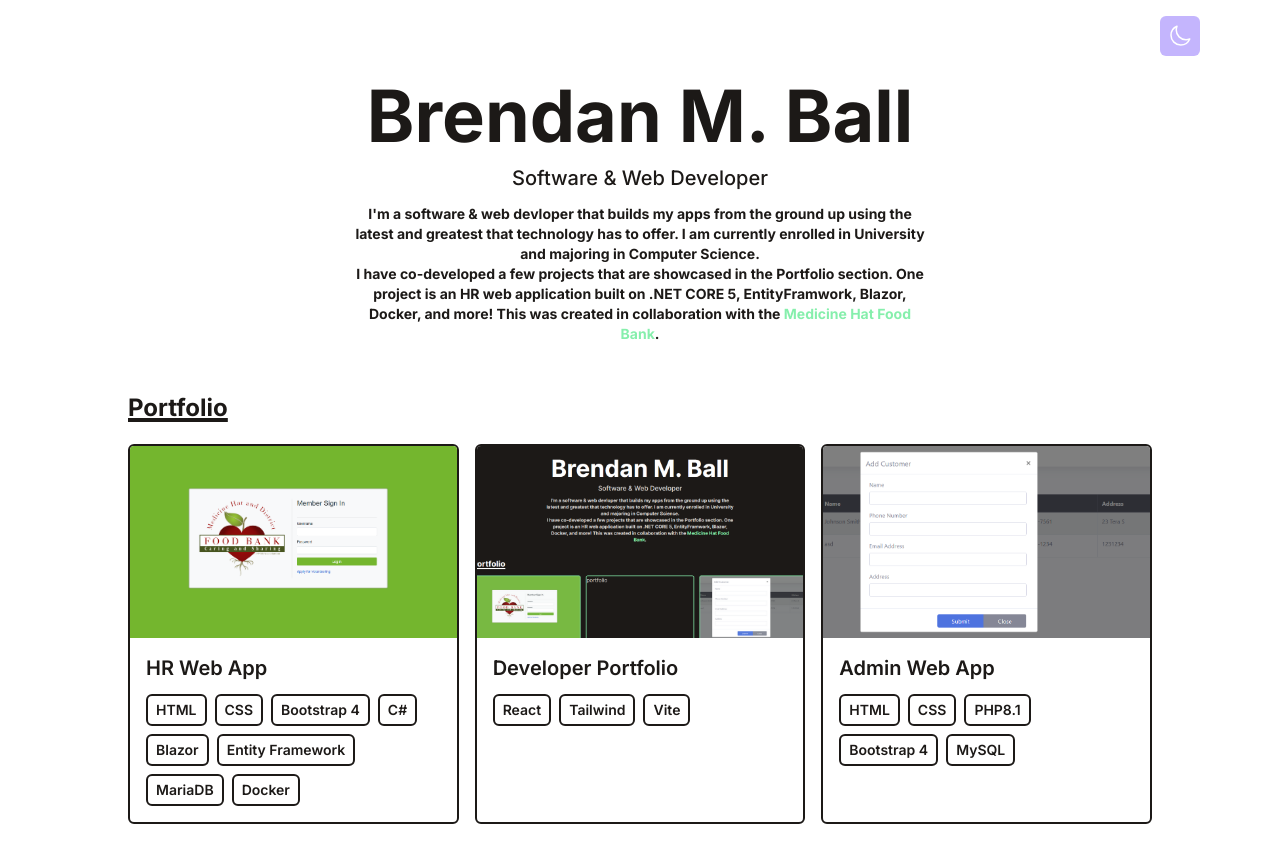
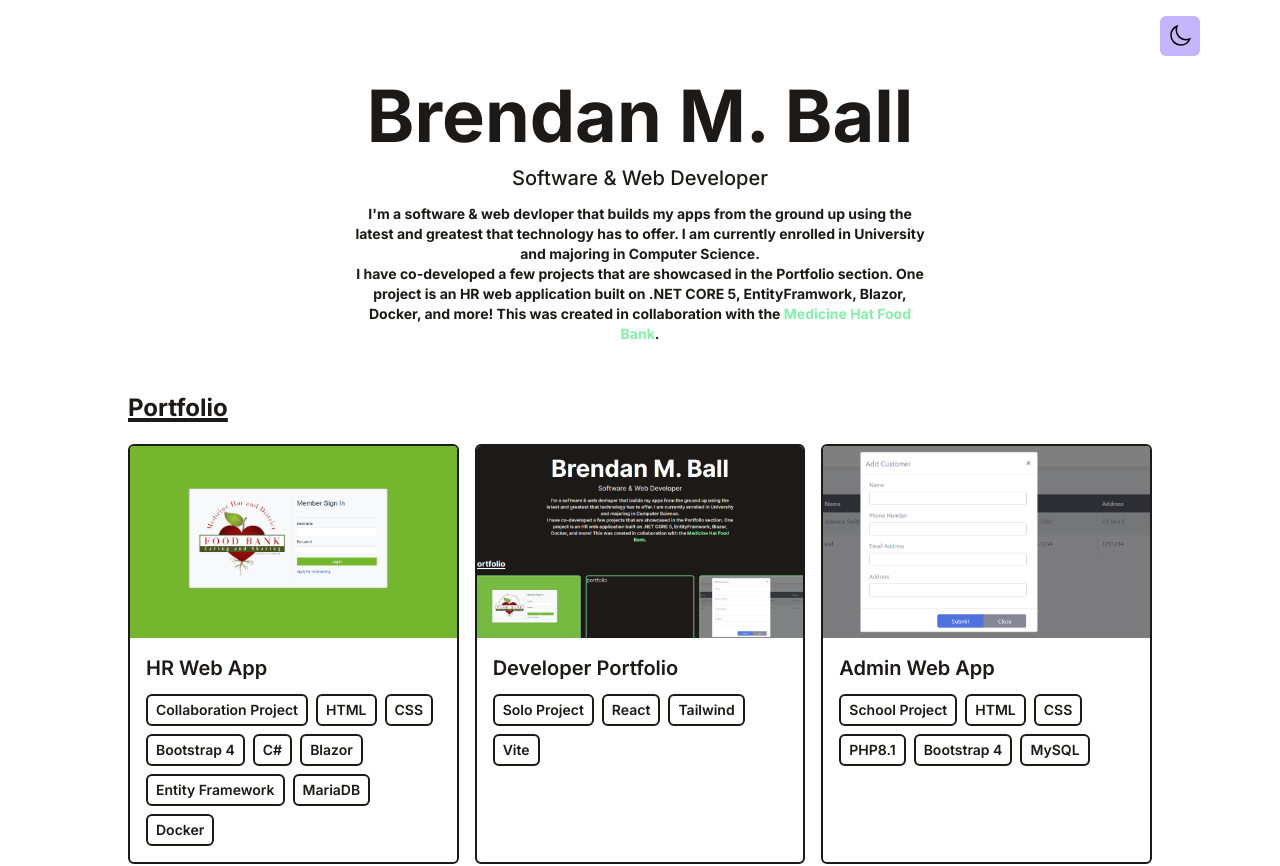
Before and after one commit to brendanball4/PortfolioJSXTailwind, a React (Vite) app: page / in a window 1280 px wide. Shown: the top 866 px of the page. Built offline with nearby package versions, Linux system fonts and the light colour scheme.

Commit message:
Added in scroll back to top button

```diff
--- a/src/App.jsx
+++ b/src/App.jsx
@@ -7,15 +7,39 @@ import Footer from "./components/Footer";
 
 
 function App() {
-  const [theme, setTheme] = useState(null);
+	const [backToTop, setBackToTop] = useState(false);
+  	const [theme, setTheme] = useState(null);
 
 	useEffect(() => {
+		window.addEventListener("scroll", () => {
+			const targets = document.querySelectorAll(".js-show-on-scroll");
+			if (window.scrollY > 200) {
+				targets.forEach(function(target) {
+					target.classList.remove("animate-fadeOut");
+					target.classList.add("animate-fadeIn");
+				});
+				setBackToTop(true);
+			} else {
+				targets.forEach(function(target) {
+					target.classList.remove("animate-fadeIn");
+					target.classList.add("animate-fadeOut");
+				});
+			}
+		}, []);
+
 		if (window.matchMedia("(prefers-color-scheme: dark)").matches) {
 			setTheme("dark");
 		} else {
 			setTheme("light");
 		}
 	}, []);
+
+	const handleScrollTop = () => {
+		window.scrollTo({
+			top: 0,
+			behavior: "smooth"
+		})
+	}
 
 	const handleThemeSwitch = () => {
 		setTheme(theme === "dark" ? "light" : "dark");
@@ -40,7 +64,7 @@ function App() {
 		>
 			<path
 				strokeLinecap="round"
-				strokeLinejoin="round"
+				strokeLineJoin="round"
 				d="M12 3v2.25m6.364.386l-1.591 1.591M21 12h-2.25m-.386 6.364l-1.591-1.591M12 18.75V21m-4.773-4.227l-1.591 1.591M5.25 12H3m4.227-4.773L5.636 5.636M15.75 12a3.75 3.75 0 11-7.5 0 3.75 3.75 0 017.5 0z"
 			/>
 		</svg>
@@ -52,12 +76,12 @@ function App() {
 			fill="none"
 			viewBox="0 0 24 24"
 			strokeWidth={1.5}
-			stroke="white"
+			stroke="currentColor"
 			className="w-6 h-6"
 		>
 			<path
 				strokeLinecap="round"
-				strokeLinejoin="round"
+				strokeLineJoin="round"
 				d="M21.752 15.002A9.718 9.718 0 0118 15.75c-5.385 0-9.75-4.365-9.75-9.75 0-1.33.266-2.597.748-3.752A9.753 9.753 0 003 11.25C3 16.635 7.365 21 12.75 21a9.753 9.753 0 009.002-5.998z"
 			/>
 		</svg>
@@ -80,6 +104,29 @@ function App() {
 				<Contact />
 				<Footer />
 			</div>
+			{backToTop && (
+				<div>
+					<button
+						type="button"
+						onClick={handleScrollTop}
+						className="js-show-on-scroll fixed p-2 z-10 right-10 bottom-4 bg-violet-300 dark:bg-gray-600 text-lg p-5 rounded-3xl">
+							<svg
+								xmlns="http://www.w3.org/2000/svg"
+								fill="none"
+								viewBox="0 0 24 24"
+								strokeWidth="1.5"
+								stroke="currentColor"
+								className="animate-pulse w-6 h-6"
+							>
+								<path
+									strokeLinecap="round"
+									strokeLineJoin="round"
+									d="M4.5 12.75l7.5-7.5 7.5 7.5m-15 6l7.5-7.5 7.5 7.5"
+								/>
+							</svg>
+					</button>
+				</div>
+			)}
 		</div>
 	 </>
   )
--- a/src/components/Portfolio.jsx
+++ b/src/components/Portfolio.jsx
@@ -14,6 +14,7 @@ function Portfolio() {
                      imgUrl={project.imgUrl}
                      title={project.title}
                      stack={project.stack}
+                     link={project.link}
                   />
                ))}
             </div>
--- a/src/components/PortfolioItem.jsx
+++ b/src/components/PortfolioItem.jsx
@@ -1,9 +1,11 @@
 import React from "react";
 
-function PortfolioItem({ title, imgUrl, stack }) {
+function PortfolioItem({ title, imgUrl, stack, link }) {
    return (
       <a
-         href="#"
+         target="_blank"
+         rel="noopener noreferrer"
+         href={link}
          className="border-2 border-stone-900 dark:border-green-300 rounded-md overflow-hidden"
       >
          <img
--- a/src/data/portfolio.js
+++ b/src/data/portfolio.js
@@ -2,16 +2,19 @@ export default [
     {
         title: 'HR Web App',
         imgUrl: 'assets/images/foodbank.PNG',
-        stack: ['HTML', 'CSS', 'Bootstrap 4', 'C#', 'Blazor', 'Entity Framework', 'MariaDB', 'Docker'],
+        stack: [ 'Collaboration Project', 'HTML', 'CSS', 'Bootstrap 4', 'C#', 'Blazor', 'Entity Framework', 'MariaDB', 'Docker'],
+        link: 'https://github.com/cdmoss/hrmanager-blazorapp',
     },
     {
         title: 'Developer Portfolio',
         imgUrl: 'assets/images/DevPortfolio.PNG',
-        stack: ['React', 'Tailwind', 'Vite'],
+        stack: [ 'Solo Project', 'React', 'Tailwind', 'Vite'],
+        link: 'https://github.com/brendanball4/PortfolioJSXTailwind',
     },
     {
         title: 'Admin Web App',
         imgUrl: 'assets/images/admin.PNG',
-        stack: ['HTML', 'CSS', 'PHP8.1', 'Bootstrap 4', 'MySQL'],
+        stack: ['School Project', 'HTML', 'CSS', 'PHP8.1', 'Bootstrap 4', 'MySQL'],
+        link: 'https://github.com/cdmoss/3660-Project',
     },
 ]
--- a/tailwind.config.cjs
+++ b/tailwind.config.cjs
@@ -6,7 +6,21 @@ module.exports = {
     extend: {
       fontFamily: {
         inter: ['inter', 'serif'],
-      }
+      },
+      animation: {
+        fadeIn: "fadeIn 0.5s ease-in forwards",
+        fadeOut: "fadeOut 0.5s ease-out forwards",
+      },
+      keyframes: {
+        fadeIn: {
+          "0%": { opacity: 0 },
+          "100%": { opacity: 1 }
+        },
+        fadeOut: {
+          "0%": { opacity: 1 },
+          "100%": { opacity: 0 }
+        },
+      },
     },
   },
   plugins: [],
```
